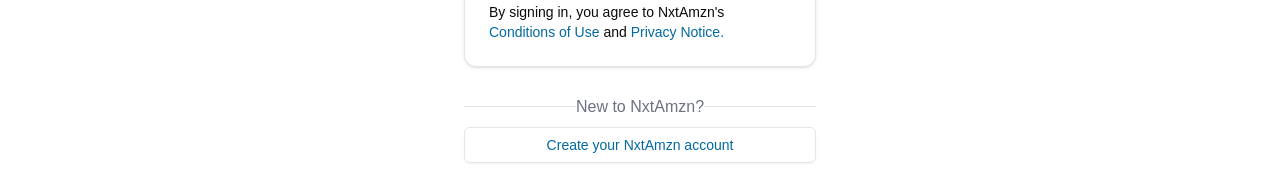
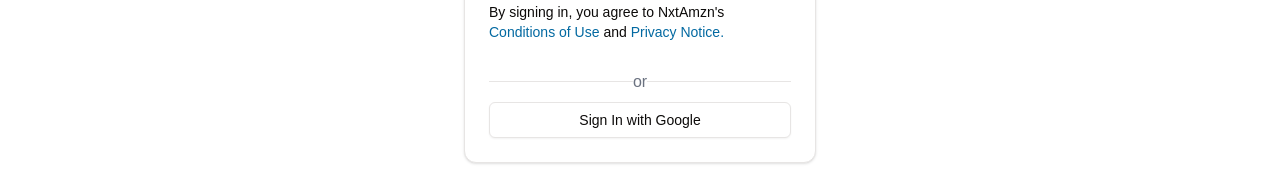
Before and after one commit to LeMinhLong2000/nextjs-amazona, a Next.js app: page /sign-in in a window 1280 px wide. Shown: the part 435-623 px from the top of the page. Built offline with nearby package versions, Linux system fonts and the light colour scheme; no server answers.

Commit message:
sign in with google

```diff
--- /dev/null
+++ b/app/(auth)/sign-in/google-signin-form.tsx
@@ -0,0 +1,21 @@
+"use client";
+import { useFormStatus } from "react-dom";
+
+import { Button } from "@/components/ui/button";
+import { SignInWithGoogle } from "@/lib/actions/user.actions";
+
+export function GoogleSignInForm() {
+  const SignInButton = () => {
+    const { pending } = useFormStatus();
+    return (
+      <Button disabled={pending} className="w-full" variant="outline">
+        {pending ? "Redirecting to Google..." : "Sign In with Google"}
+      </Button>
+    );
+  };
+  return (
+    <form action={SignInWithGoogle}>
+      <SignInButton />
+    </form>
+  );
+}
--- a/app/(auth)/sign-in/page.tsx
+++ b/app/(auth)/sign-in/page.tsx
@@ -9,6 +9,7 @@
 import CredentialsSignInForm from "./credentials-signin-form";
 import { Button } from "@/components/ui/button";
 import { APP_NAME } from "@/lib/constants";
+import { GoogleSignInForm } from "./google-signin-form";
 
 export const metadata: Metadata = {
   title: "Sign In",
@@ -38,6 +39,10 @@
           <div>
             <CredentialsSignInForm />
           </div>
+          <SeparatorWithOr />
+          <div className="mt-4">
+            <GoogleSignInForm />
+          </div>
         </CardContent>
       </Card>
       <SeparatorWithOr>New to {APP_NAME}?</SeparatorWithOr>
--- a/auth.ts
+++ b/auth.ts
@@ -1,4 +1,6 @@
 import { MongoDBAdapter } from "@auth/mongodb-adapter";
+import Google from "next-auth/providers/google";
+
 import bcrypt from "bcryptjs";
 import CredentialsProvider from "next-auth/providers/credentials";
 import { connectToDatabase } from "./lib/db";
@@ -29,6 +31,10 @@
   },
   adapter: MongoDBAdapter(client),
   providers: [
+    Google({
+      allowDangerousEmailAccountLinking: true,
+    }),
+
     CredentialsProvider({
       credentials: {
         email: {
--- a/lib/actions/user.actions.ts
+++ b/lib/actions/user.actions.ts
@@ -14,6 +14,10 @@
 export const SignOut = async () => {
   const redirectTo = await signOut({ redirect: false });
   redirect(redirectTo.redirect);
+};
+
+export const SignInWithGoogle = async () => {
+  await signIn("google");
 };
 
 // CREATE
```
